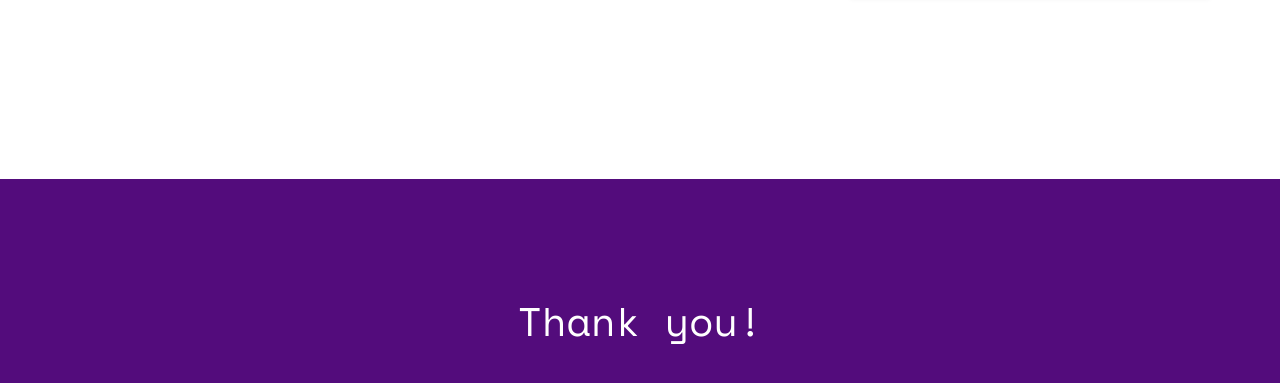
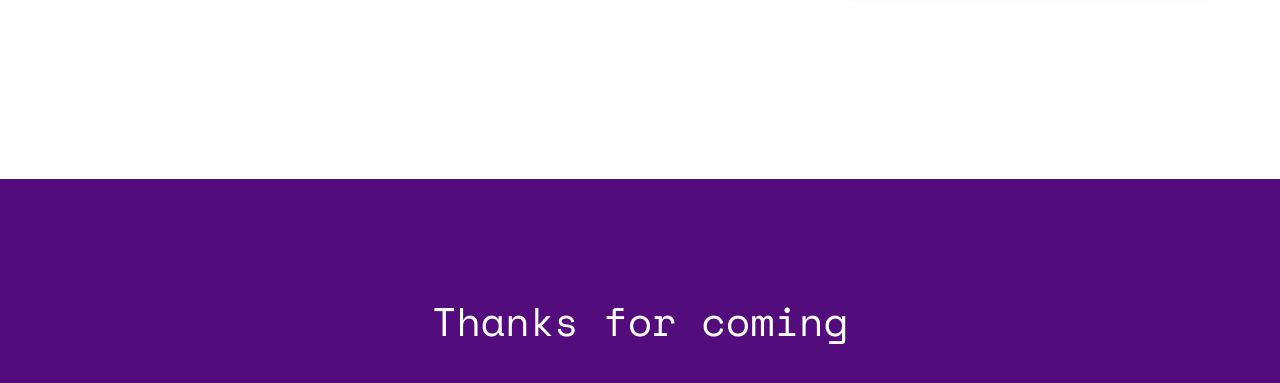
Before and after one commit to violetitgo/portfolio, a plain HTML site: page index.html in a window 1280 px wide. Shown: the part 4670-5053 px from the top of the page. Drawn offline with nearby package versions, Linux system fonts and the light colour scheme; files whose address does not match are found by name.

Commit message:
자잘한거 수정

```diff
--- a/index.html
+++ b/index.html
@@ -352,7 +352,7 @@
 		<div class="container">
 			<div class="row animate-box">
 				<div class="col-md-8 col-md-offset-2 text-center fh5co-heading">
-					<h2>Thank you!</h2>
+					<h2>Thanks for coming</h2>
 					</div>
 			</div>
 		</div>
```
